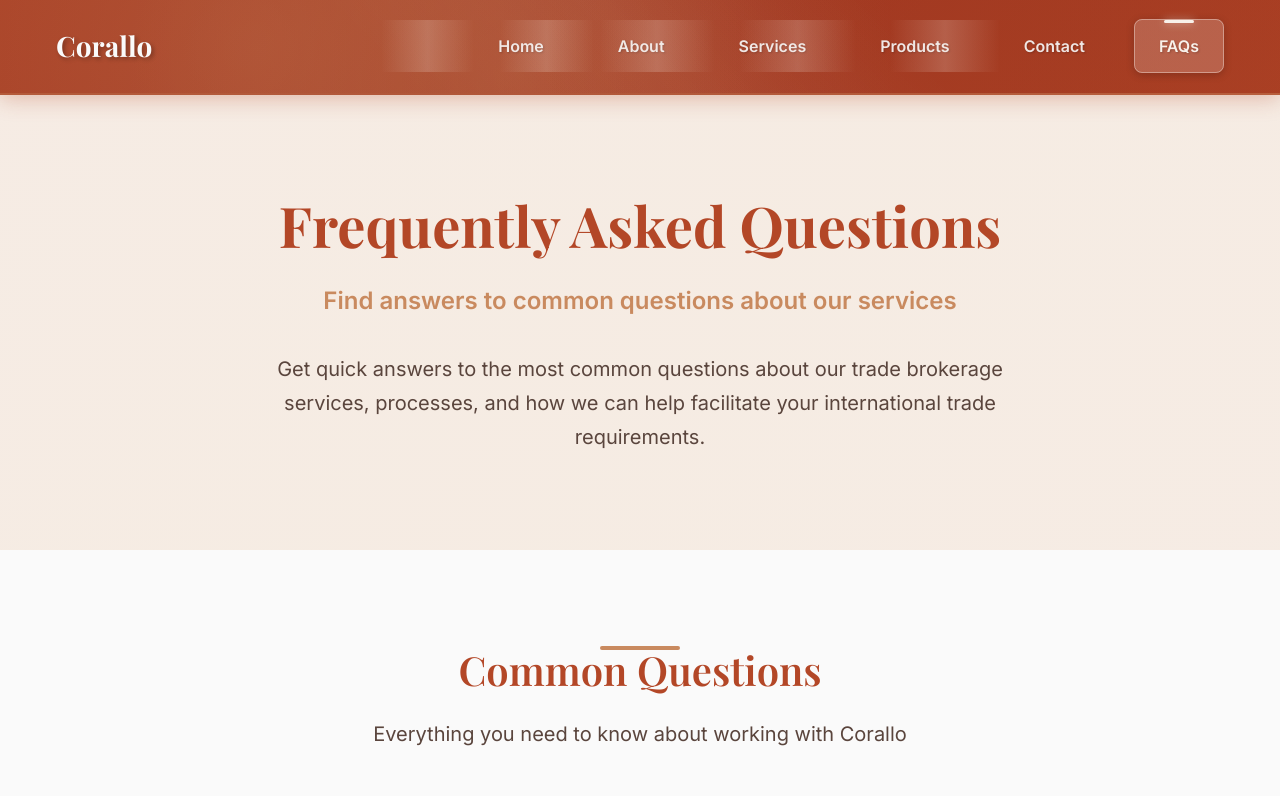
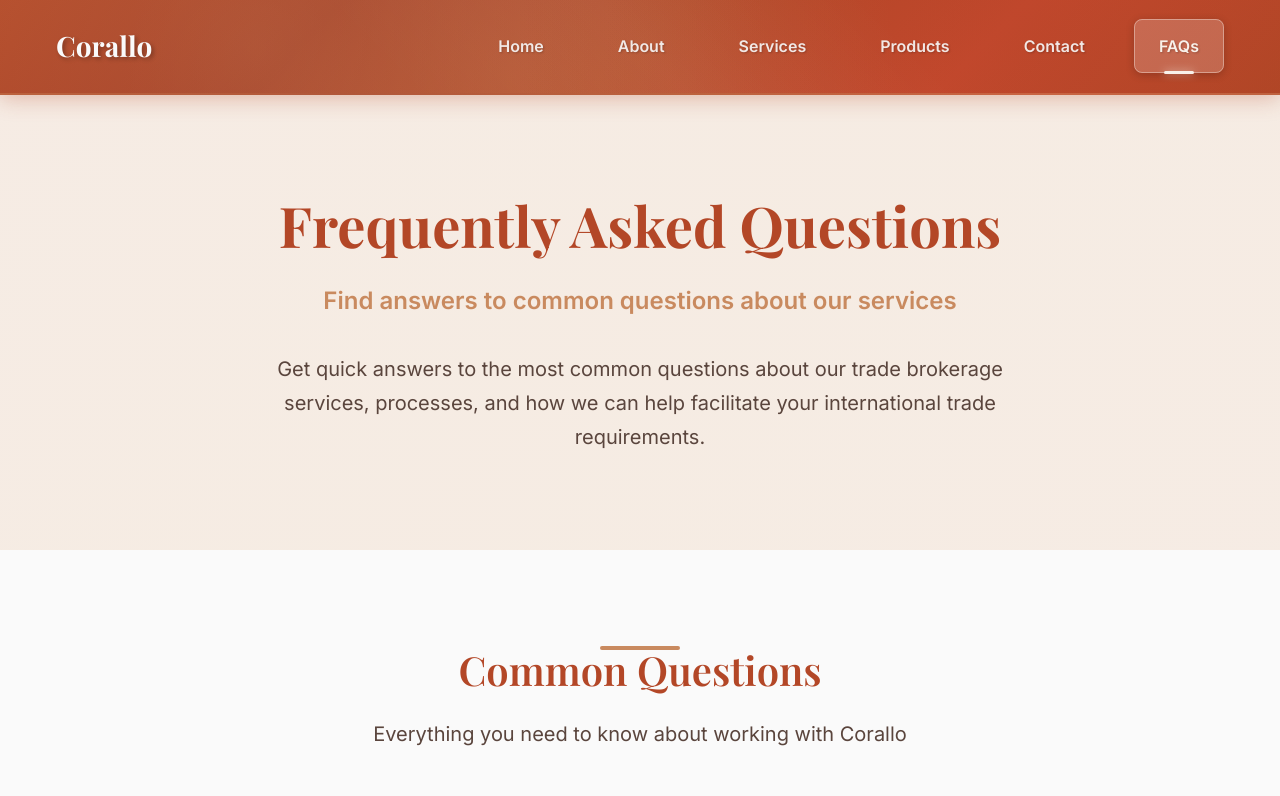
Before and after one commit to Shar1q-codes/corallo-exports-site, a React (Vite) app: page /faqs in a window 1280 px wide. Shown: the top 796 px of the page. Built offline with nearby package versions, Linux system fonts and the light colour scheme.

Commit message:
Sticky Navbar with No Animations

```diff
--- a/src/styles/Navbar.module.css
+++ b/src/styles/Navbar.module.css
@@ -6,8 +6,6 @@
     #C94A2F 75%,
     var(--color-rust) 100%
   );
-  background-size: 400% 400%;
-  animation: rustGradient 8s ease infinite;
   border-bottom: 2px solid rgba(201, 138, 95, 0.4);
   position: sticky;
   top: 0;
@@ -39,12 +37,6 @@
   z-index: 1;
 }
 
-@keyframes rustGradient {
-  0% { background-position: 0% 50%; }
-  50% { background-position: 100% 50%; }
-  100% { background-position: 0% 50%; }
-}
-
 .navContent {
   display: flex;
   align-items: center;
@@ -60,7 +52,6 @@
   font-weight: 700;
   color: var(--color-white);
   text-decoration: none;
-  transition: all var(--transition-fast);
   text-shadow: 2px 2px 4px rgba(0, 0, 0, 0.3);
   position: relative;
 }
@@ -73,12 +64,10 @@
   width: 0;
   height: 2px;
   background: var(--color-sand);
-  transition: width var(--transition-normal);
 }
 
 .logo:hover {
   color: var(--color-sand);
-  transform: translateY(-1px);
   text-shadow: 2px 2px 8px rgba(0, 0, 0, 0.4);
 }
 
@@ -98,35 +87,16 @@
   text-decoration: none;
   padding: var(--spacing-md) var(--spacing-lg);
   border-radius: var(--radius-md);
-  transition: all var(--transition-normal);
   position: relative;
   text-shadow: 1px 1px 2px rgba(0, 0, 0, 0.2);
   border: 1px solid transparent;
-}
-
-.navLink::before {
-  content: '';
-  position: absolute;
-  top: 0;
-  left: 0;
-  right: 0;
-  bottom: 0;
-  background: rgba(248, 241, 234, 0.1);
-  border-radius: var(--radius-md);
-  opacity: 0;
-  transition: opacity var(--transition-normal);
 }
 
 .navLink:hover {
   color: var(--color-sand);
   background: rgba(248, 241, 234, 0.15);
   border-color: rgba(248, 241, 234, 0.3);
-  transform: translateY(-1px);
   box-shadow: 0 4px 12px rgba(0, 0, 0, 0.2);
-}
-
-.navLink:hover::before {
-  opacity: 1;
 }
 
 .navLink.active {
@@ -157,7 +127,6 @@
   cursor: pointer;
   padding: var(--spacing-sm);
   border-radius: var(--radius-md);
-  transition: all var(--transition-fast);
   backdrop-filter: blur(5px);
 }
 
@@ -165,7 +134,6 @@
   background: rgba(248, 241, 234, 0.2);
   border-color: rgba(248, 241, 234, 0.5);
   color: var(--color-white);
-  transform: translateY(-1px);
   box-shadow: 0 4px 12px rgba(0, 0, 0, 0.2);
 }
 
@@ -201,7 +169,6 @@
   text-decoration: none;
   padding: var(--spacing-md);
   border-radius: var(--radius-md);
-  transition: all var(--transition-fast);
   position: relative;
   z-index: 1;
   border-left: 3px solid transparent;
@@ -234,50 +201,3 @@
     display: flex;
   }
 }
-
-/* Enhanced premium effects */
-@media (min-width: 769px) {
-  .navbar {
-    background-attachment: fixed;
-  }
-
-  .navLink {
-    position: relative;
-    overflow: hidden;
-  }
-
-  .navLink::after {
-    content: '';
-    position: absolute;
-    top: 0;
-    left: -100%;
-    width: 100%;
-    height: 100%;
-    background: linear-gradient(90deg,
-      transparent,
-      rgba(248, 241, 234, 0.2),
-      transparent
-    );
-    transition: left 0.6s ease;
-  }
-
-  .navLink:hover::after {
-    left: 100%;
-  }
-}
-
-/* Accessibility improvements */
-@media (prefers-reduced-motion: reduce) {
-  .navbar {
-    animation: none;
-  }
-
-  .navLink:hover,
-  .logo:hover {
-    transform: none;
-  }
-
-  .navLink::after {
-    transition: none;
-  }
-}
```
